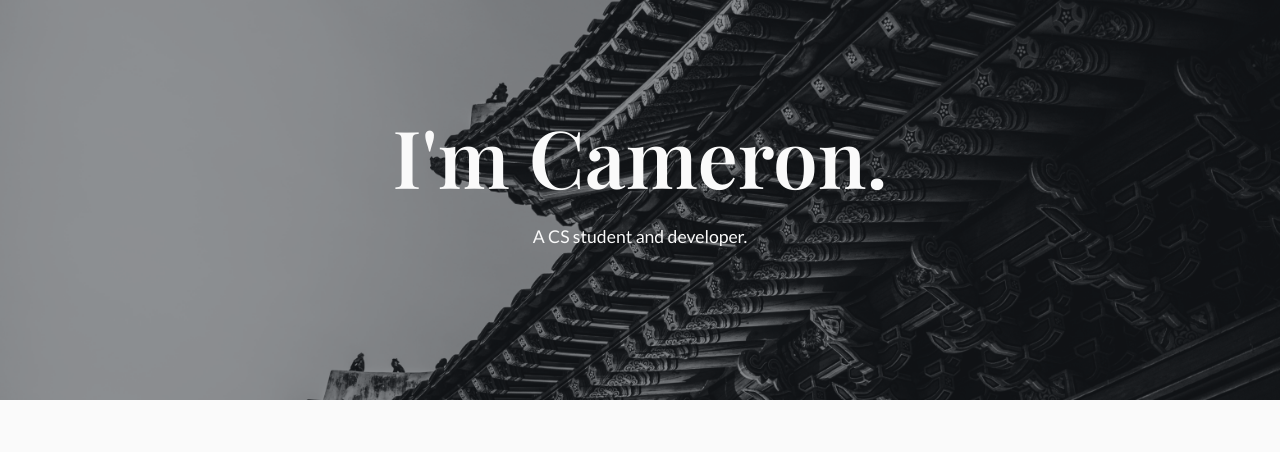
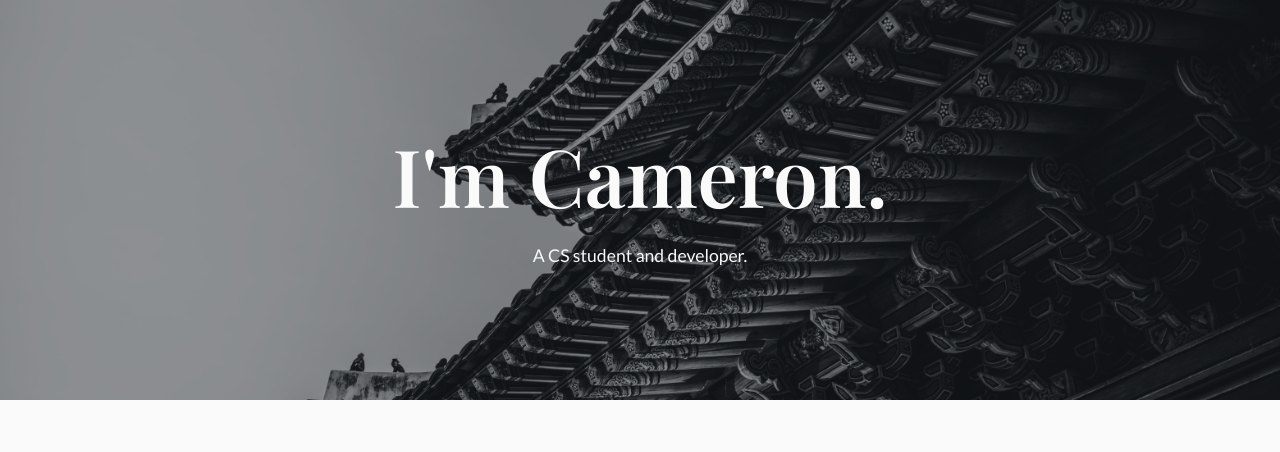
Before and after one commit to cameronchafin/portfolio-site, a Flask app: page / in a window 1280 px wide. Shown: the part 69-521 px from the top of the page. Run offline with Flask 3, Linux system fonts and the light colour scheme; some libraries are stand-ins or nearby versions.

Commit message:
Banner Heading Fixed banner heading alignment on all pages

```diff
--- a/templates/about.html
+++ b/templates/about.html
@@ -10,7 +10,7 @@ About
 <div class="container-fluid text-light p-5 jumbotron"
 style="background-image: url({{ url_for('static', filename='img/bg/cafe-bg.jpg') }})">
     <div class="jumbo-overlay"></div>
-    <div class="container p-5">
+    <div class="container p-5 d-flex align-items-center justify-content-center h-100">
       <div class="jumbo-title text-center">
         <h1 class="big-heading">About Me</h1>
         <p class="subheading">Who am I?</p>
--- a/templates/contact.html
+++ b/templates/contact.html
@@ -10,7 +10,7 @@ Contact
 <div class="container-fluid text-light p-5 jumbotron"
 style="background-image: url({{ url_for('static', filename='img/bg/mail-bg.jpg') }})">
     <div class="jumbo-overlay"></div>
-    <div class="container p-5">
+    <div class="container p-5 d-flex align-items-center justify-content-center h-100">
       <div class="jumbo-title text-center">
         <h1 class="big-heading">Contact Me</h1>
         <p class="subheading">I'd love to hear from you.</p>
--- a/templates/index.html
+++ b/templates/index.html
@@ -10,12 +10,10 @@ Home
 <div class="container-fluid text-light p-5 jumbotron"
 style="background-image: url({{ url_for('static', filename='img/bg/home-bg.jpg') }})">
     <div class="jumbo-overlay"></div>
-    <div class="container p-5">
-      <div class="row align-items-start">
-          <div class="jumbo-title text-center">
-            <h1 class="big-heading ">I'm Cameron.</h1>
-            <p class="subheading">A CS student and developer.</p>
-          </div>
+    <div class="container p-5 d-flex align-items-center justify-content-center h-100">
+      <div class="jumbo-title text-center">
+        <h1 class="big-heading">I'm Cameron.</h1>
+        <p class="subheading">A CS student and developer.</p>
       </div>
     </div>
 </div>
--- a/templates/projects.html
+++ b/templates/projects.html
@@ -10,7 +10,7 @@ Projects
 <div class="container-fluid text-light p-5 jumbotron"
 style="background-image: url({{ url_for('static', filename='img/bg/projects-bg.jpg') }})">
     <div class="jumbo-overlay"></div>
-    <div class="container p-5">
+    <div class="container p-5 d-flex align-items-center justify-content-center h-100">
       <div class="jumbo-title text-center">
         <h1 class="big-heading">My Projects</h1>
         <p class="subheading">What I've been working on.</p>
--- a/templates/resume.html
+++ b/templates/resume.html
@@ -10,7 +10,7 @@ About
 <div class="container-fluid text-light p-5 jumbotron"
 style="background-image: url({{ url_for('static', filename='img/bg/resume-bg.jpg') }})">
     <div class="jumbo-overlay"></div>
-    <div class="container p-5">
+    <div class="container p-5 d-flex align-items-center justify-content-center h-100">
       <div class="jumbo-title text-center">
         <h1 class="big-heading">My Resume</h1>
         <p class="subheading">Let's work together.</p>
```
